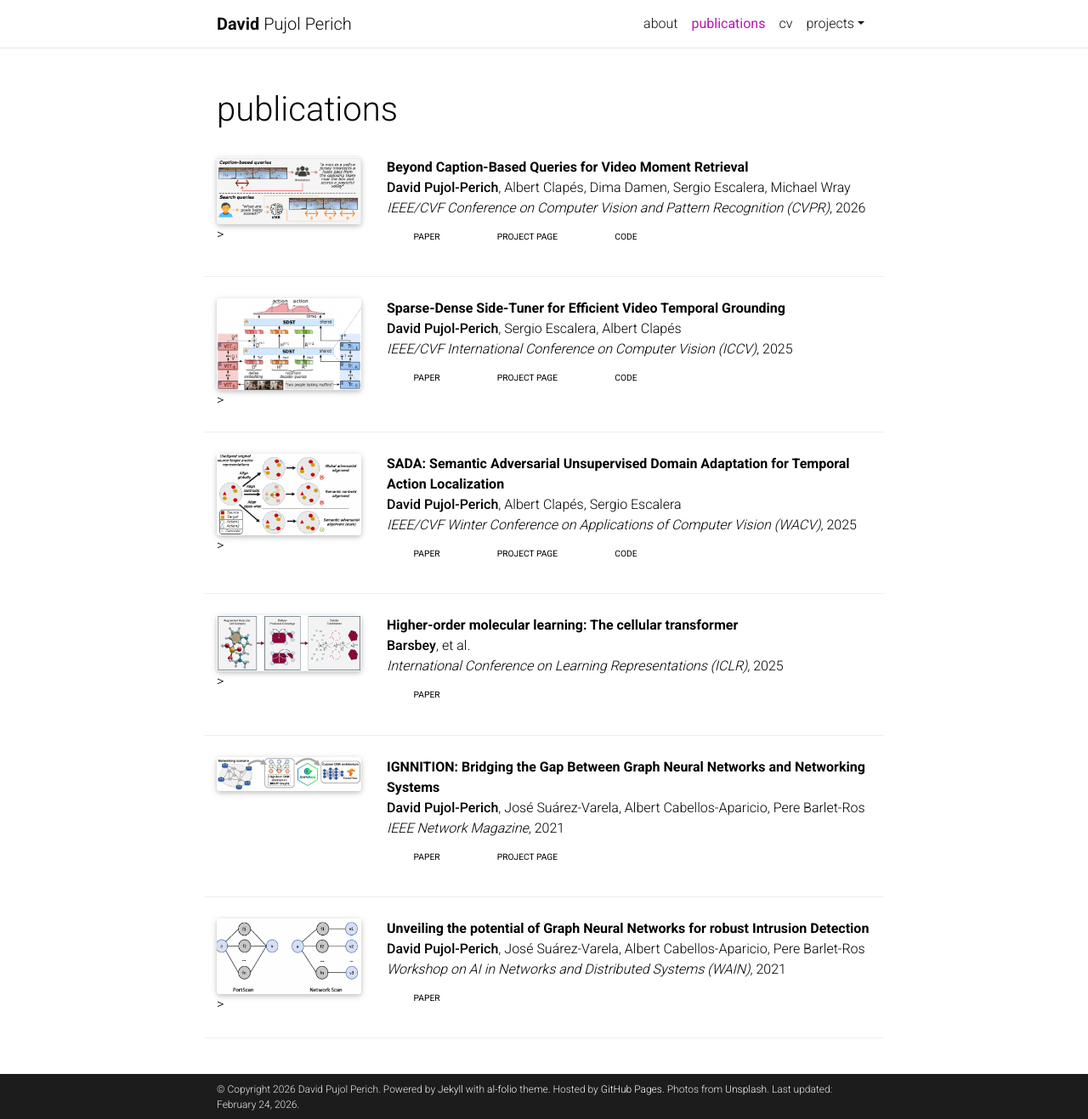
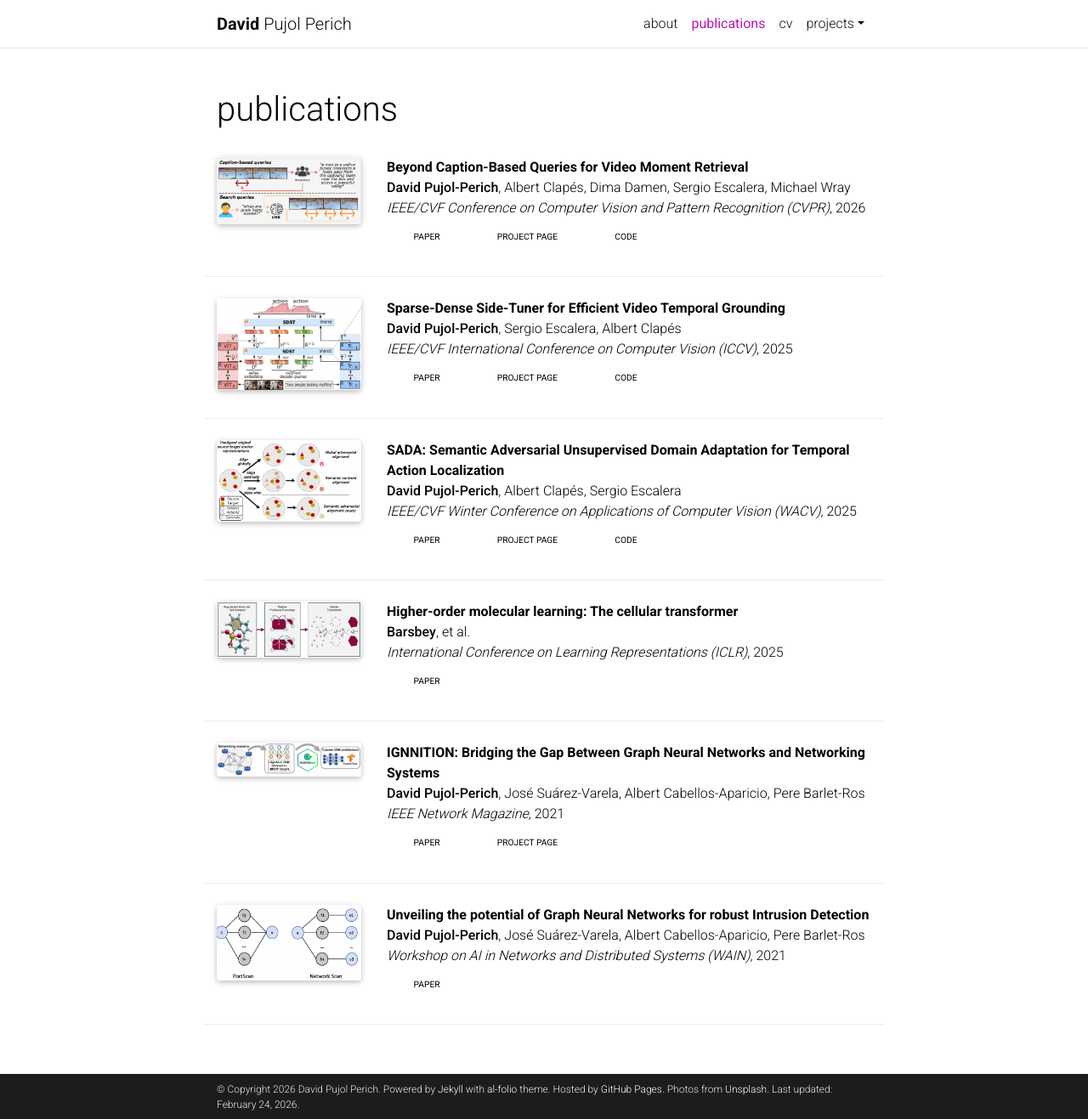
Before and after one commit to davidpujol/davidpujol.github.io, a Jekyll site: the page built from _pages/publications.md, in a window 1280 px wide and 1317 px high. Shown: the whole window at 85% size. Built offline with Jekyll 4.4.1, drawn with Linux system fonts in a browser that asks for light colours; comment, search, counter and statistics services are not loaded; a style sheet for code colours, icons or effects is not loaded.

Commit message:
Small fixes

```diff
--- a/_pages/publications.md
+++ b/_pages/publications.md
@@ -11,7 +11,7 @@
 
   <div class="row" style="margin-bottom: 25px; border-bottom: 1px solid #eee; padding-bottom: 25px;">
     <div class="col-4 col-sm-3">
-      <img src="{{ '/assets/img/publication_preview/beyond_vmr.png' | relative_url }}" class="img-fluid rounded z-depth-1" alt="CVPR 2026" style="max-height: 120px; width: auto;">>
+      <img src="{{ '/assets/img/publication_preview/beyond_vmr.png' | relative_url }}" class="img-fluid rounded z-depth-1" alt="CVPR 2026" style="max-height: 120px; width: auto;">
     </div>
     <div class="col-sm-9">
       <div class="title font-weight-bold">Beyond Caption-Based Queries for Video Moment Retrieval</div>
@@ -26,8 +26,8 @@
   </div>
 
   <div class="row" style="margin-bottom: 25px; border-bottom: 1px solid #eee; padding-bottom: 25px;">
-    <div class="col-sm-3">
-      <img src="{{ '/assets/img/publication_preview/sdst.png' | relative_url }}" class="img-fluid rounded z-depth-1" alt="ICCV 2025" style="max-height: 120px; width: auto;">>
+    <div class="col-4 col-sm-3">
+      <img src="{{ '/assets/img/publication_preview/sdst.png' | relative_url }}" class="img-fluid rounded z-depth-1" alt="ICCV 2025" style="max-height: 120px; width: auto;">
     </div>
     <div class="col-sm-9">
       <div class="title font-weight-bold">Sparse-Dense Side-Tuner for Efficient Video Temporal Grounding</div>
@@ -42,8 +42,8 @@
   </div>
 
   <div class="row" style="margin-bottom: 25px; border-bottom: 1px solid #eee; padding-bottom: 25px;">
-    <div class="col-sm-3">
-      <img src="{{ '/assets/img/publication_preview/sada.png' | relative_url }}" class="img-fluid rounded z-depth-1" alt="WACV 2025" style="max-height: 120px; width: auto;">>
+    <div class="col-4 col-sm-3">
+      <img src="{{ '/assets/img/publication_preview/sada.png' | relative_url }}" class="img-fluid rounded z-depth-1" alt="WACV 2025" style="max-height: 120px; width: auto;">
     </div>
     <div class="col-sm-9">
       <div class="title font-weight-bold">SADA: Semantic Adversarial Unsupervised Domain Adaptation for Temporal Action Localization</div>
@@ -58,8 +58,8 @@
   </div>
 
   <div class="row" style="margin-bottom: 25px; border-bottom: 1px solid #eee; padding-bottom: 25px;">
-    <div class="col-sm-3">
-      <img src="{{ '/assets/img/publication_preview/cellular.png' | relative_url }}" class="img-fluid rounded z-depth-1" alt="ICLR 2024" style="max-height: 120px; width: auto;">>
+    <div class="col-4 col-sm-3">
+      <img src="{{ '/assets/img/publication_preview/cellular.png' | relative_url }}" class="img-fluid rounded z-depth-1" alt="ICLR 2024" style="max-height: 120px; width: auto;">
     </div>
     <div class="col-sm-9">
       <div class="title font-weight-bold">Higher-order molecular learning: The cellular transformer</div>
@@ -72,7 +72,7 @@
   </div>
 
   <div class="row" style="margin-bottom: 25px; border-bottom: 1px solid #eee; padding-bottom: 25px;">
-    <div class="col-sm-3">
+    <div class="col-4 col-sm-3">
       <img src="{{ '/assets/img/publication_preview/ignnition.png' | relative_url }}" class="img-fluid rounded z-depth-1" alt="IEEE Network 2021" style="max-height: 120px; width: auto;">
     </div>
     <div class="col-sm-9">
@@ -87,8 +87,8 @@
   </div>
 
   <div class="row" style="margin-bottom: 25px; border-bottom: 1px solid #eee; padding-bottom: 25px;">
-    <div class="col-sm-3">
-      <img src="{{ '/assets/img/publication_preview/unveiling.png' | relative_url }}" class="img-fluid rounded z-depth-1" alt="WAIN 2021" style="max-height: 120px; width: auto;">>
+    <div class="col-4 col-sm-3">
+      <img src="{{ '/assets/img/publication_preview/unveiling.png' | relative_url }}" class="img-fluid rounded z-depth-1" alt="WAIN 2021" style="max-height: 120px; width: auto;">
     </div>
     <div class="col-sm-9">
       <div class="title font-weight-bold">Unveiling the potential of Graph Neural Networks for robust Intrusion Detection</div>
```
